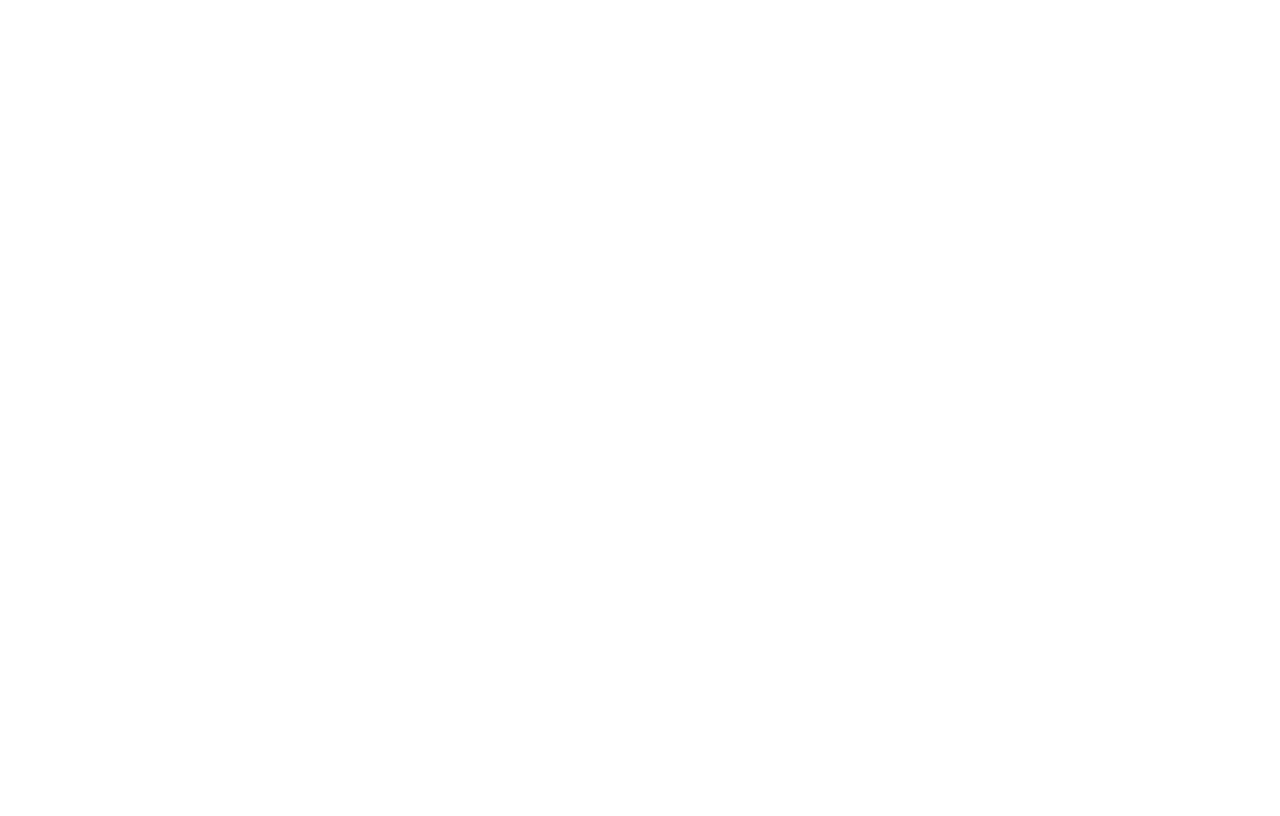
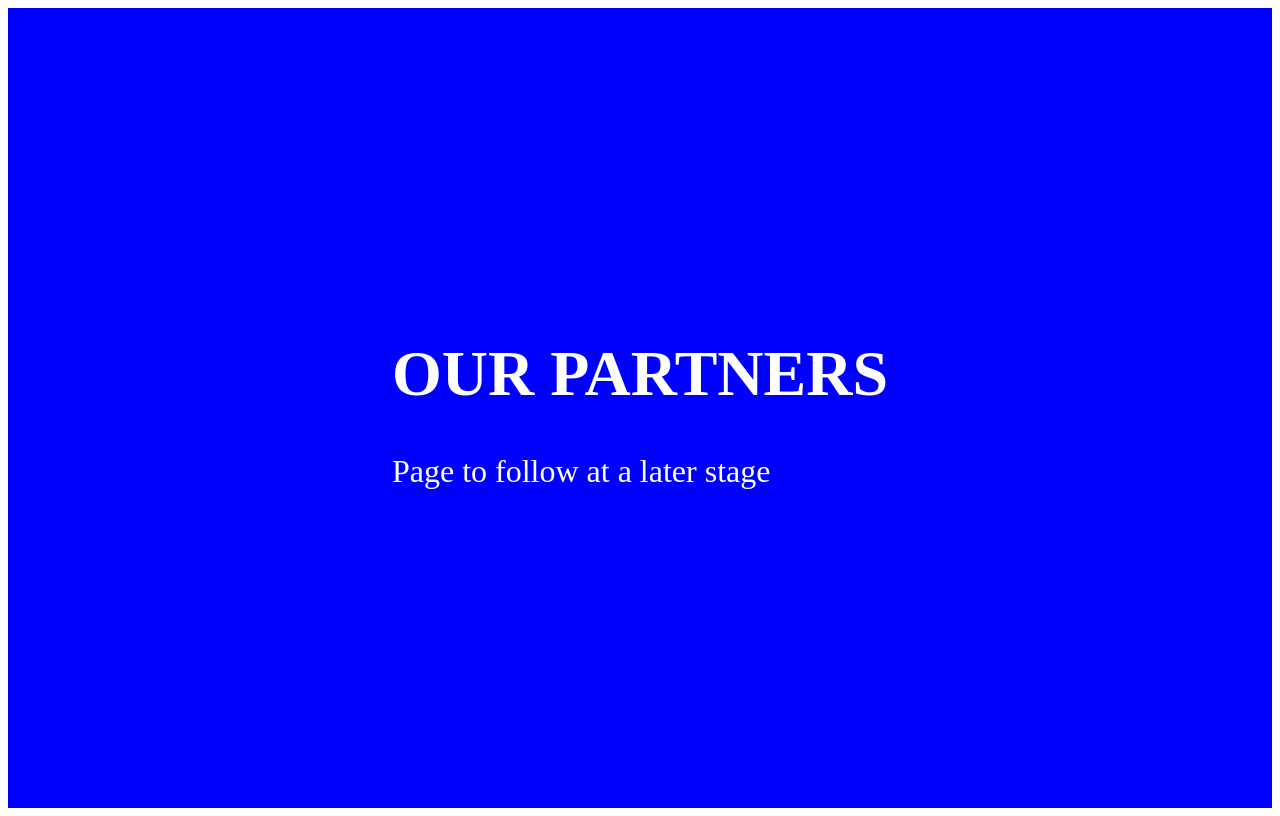
Before and after one commit to Riyaazct/no-bugs-edufocus-za, a React (Create React App) app in the folder client/: page /about/partners in a window 1280 px wide. Before the commit this address had no page. Built offline with nearby package versions, Linux system fonts and the light colour scheme.

Commit message:
create dummy page for our partners

```diff
--- a/client/src/App.js
+++ b/client/src/App.js
@@ -2,11 +2,14 @@
 
 import About from "./pages/About";
 import Home from "./pages/Home";
+import Partners from "./pages/Partners";
+import "./pages/Partners.css";
 
 const App = () => (
 	<Routes>
 		<Route path="/" element={<Home />} />
 		<Route path="/about/this/site" element={<About />} />
+		<Route path="/about/partners" element={<Partners />} />
 	</Routes>
 );
 
--- /dev/null
+++ b/client/src/pages/Partners.css
@@ -0,0 +1,13 @@
+.container {
+	height: 100vh;
+	width: 100%;
+	background-color: blue;
+	color: white;
+	display: flex;
+}
+
+.textContent {
+	margin: auto;
+	width: fit-content;
+	font-size: 2rem;
+}
--- /dev/null
+++ b/client/src/pages/Partners.js
@@ -0,0 +1,14 @@
+import React from "react";
+
+const Partners = () => {
+	return (
+		<div className="container">
+			<div className="textContent">
+				<h1>OUR PARTNERS</h1>
+				<p>Page to follow at a later stage</p>
+			</div>
+		</div>
+	);
+};
+
+export default Partners;
```
